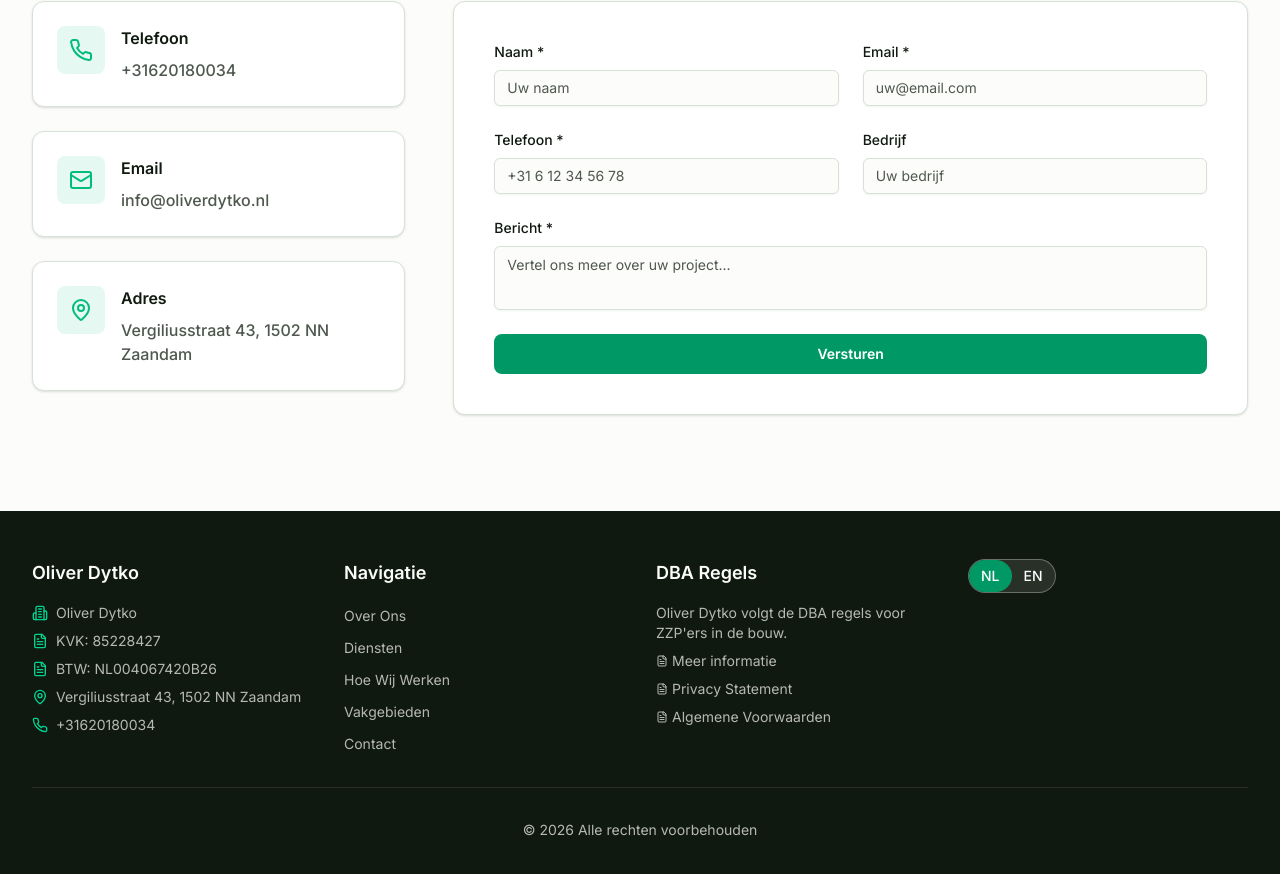
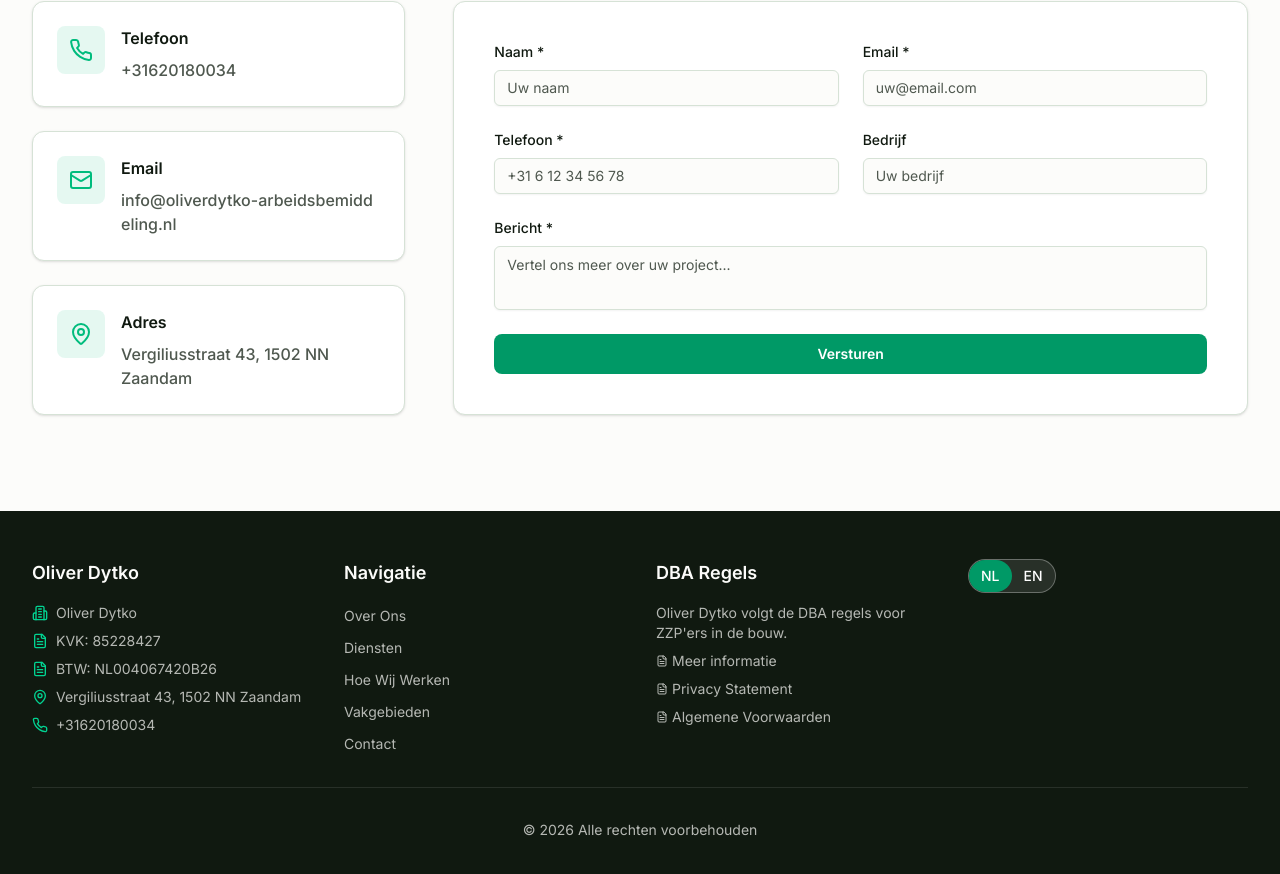
Before and after one commit to oewa10/olivierdytko, a Next.js app: page / in a window 1280 px wide. Shown: the part 4342-5216 px from the top of the page. Built offline with nearby package versions, Linux system fonts and the light colour scheme.

Commit message:
Update contact section email to info@oliverdytko-arbeidsbemiddeling.nl

```diff
--- a/components/contact-section.tsx
+++ b/components/contact-section.tsx
@@ -109,10 +109,10 @@ export function ContactSection() {
                 <div className="flex-1">
                   <h3 className="font-semibold text-foreground mb-2 group-hover:text-emerald-500 transition-colors">{t("contact.email")}</h3>
                   <a
-                    href="mailto:info@oliverdytko.nl"
+                    href="mailto:info@oliverdytko-arbeidsbemiddeling.nl"
                     className="text-muted-foreground hover:text-emerald-500 transition-colors font-medium break-all"
                   >
-                    info@oliverdytko.nl
+                    info@oliverdytko-arbeidsbemiddeling.nl
                   </a>
                 </div>
               </div>
```
